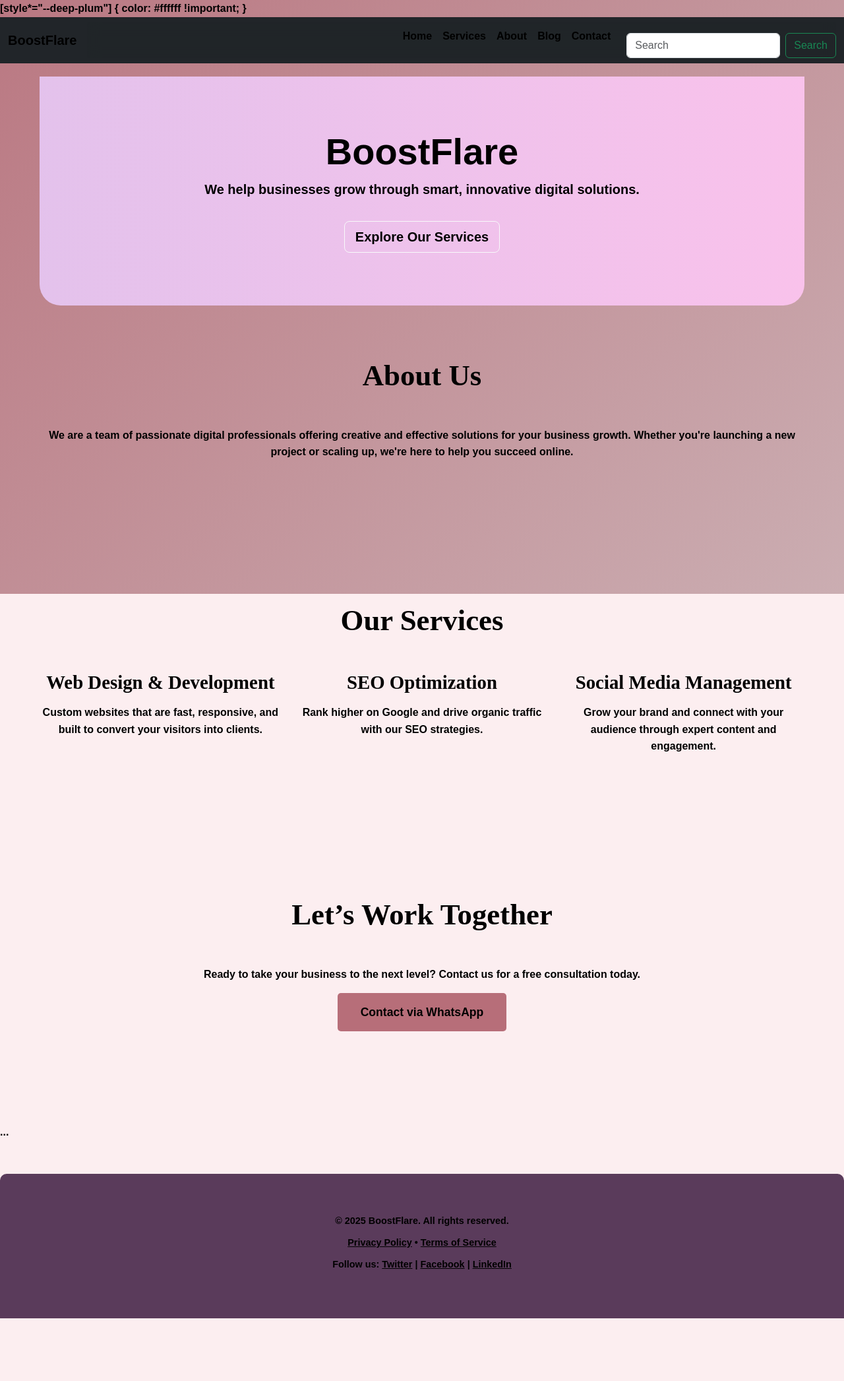
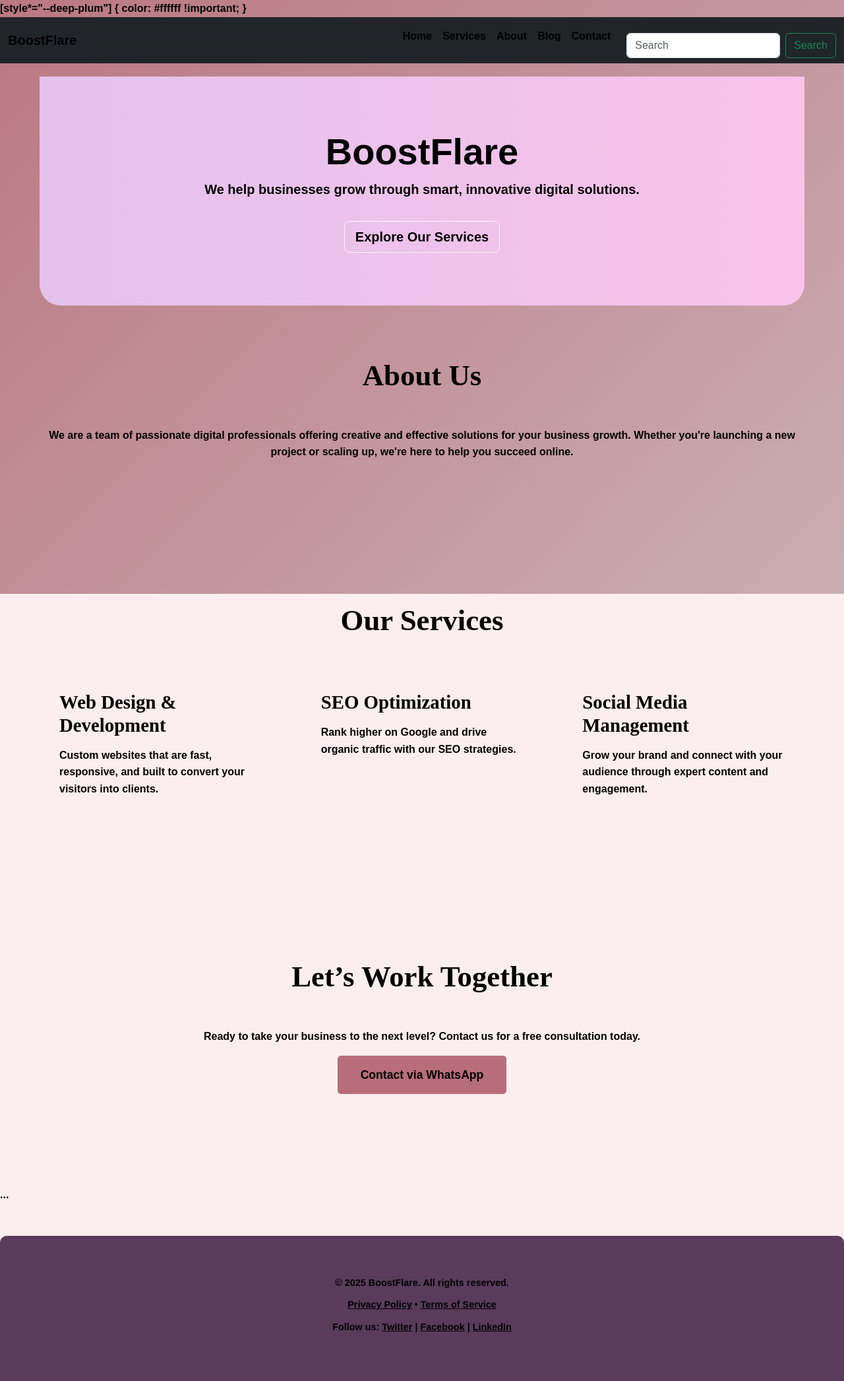
Before and after one commit to candra2012/BoostFlare, a Jekyll site: the page built from index.html, in a window 1280 px wide. Shown: the whole page at 66% size. Built offline with Jekyll 4.4.1, drawn with Linux system fonts in a browser that asks for light colours; before the commit the page ends 1998 px from its top, so only the background shows below that.

Commit message:
Update style.css

```diff
--- a/assets/css/style.css
+++ b/assets/css/style.css
@@ -239,10 +239,10 @@
 }
 
 .service-card {
-    background-color: transparent.
+    background-color: transparent;
     padding: 30px;
     border-radius: 8px;
-    box-shadow: none.
+    box-shadow: none;
     text-align: left;
     transition: transform 0.3s ease, box-shadow 0.3s ease;
 }
```
